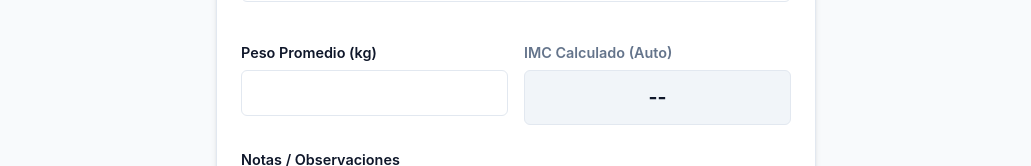
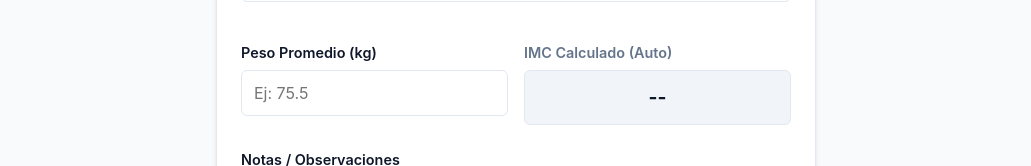
Before and after one commit to Fesci/NutriFesFront, a React (Vite) app: page /patients/1/consultations/new in a window 1280 px wide. Shown: the part 357-523 px from the top of the page, without its empty margins (124-1155 px from the left). Built offline with nearby package versions, Linux system fonts and the light colour scheme; no server answers.

Commit message:
Se formateo el peso para minimizar erroes de input

```diff
--- a/src/pages/NewConsultation.jsx
+++ b/src/pages/NewConsultation.jsx
@@ -45,7 +45,22 @@ export default function NewConsultation() {
   };
 
   const handleChange = (e) => {
-    setFormData({ ...formData, [e.target.name]: e.target.value });
+    let { name, value } = e.target;
+
+    if (name === 'weight') {
+      value = value.replace(',', '.').replace(/[^0-9.]/g, '');
+      let parts = value.split('.');
+      if (parts.length > 2) {
+        parts = [parts[0], parts.slice(1).join('')];
+        value = parts.join('.');
+      }
+      // Limitar a un máximo de 2 decimales
+      if (parts.length === 2 && parts[1].length > 2) {
+        value = `${parts[0]}.${parts[1].substring(0, 2)}`;
+      }
+    }
+
+    setFormData({ ...formData, [name]: value });
   };
 
   if (!patient && !error) return <p>Cargando información del paciente...</p>;
@@ -86,12 +101,12 @@ export default function NewConsultation() {
             <label className="form-label">Peso Promedio (kg)</label>
             <input
               required
-              type="number"
-              step="0.1"
+              type="text"
+              inputMode="decimal"
               name="weight"
               className="form-input"
-              min="1"
               value={formData.weight}
+              placeholder="Ej: 75.5"
               onChange={handleChange}
             />
           </div>
```
